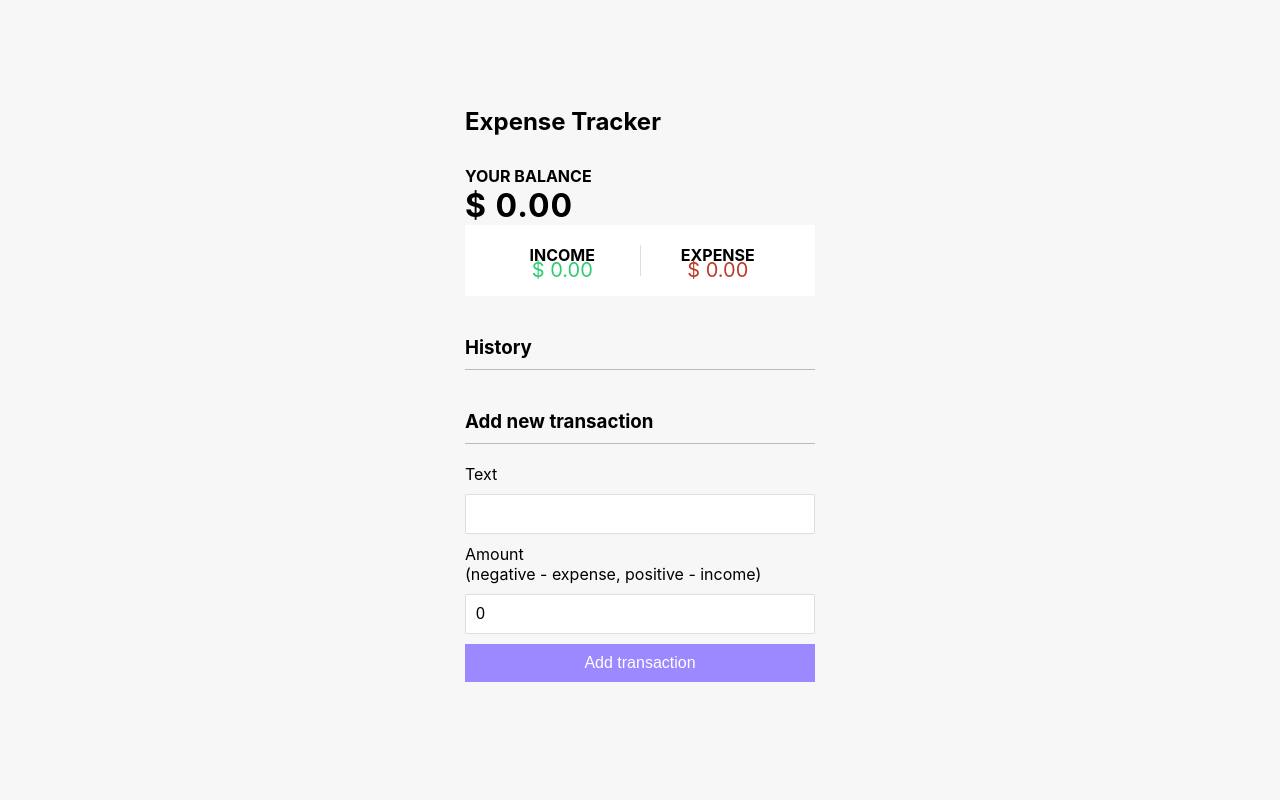
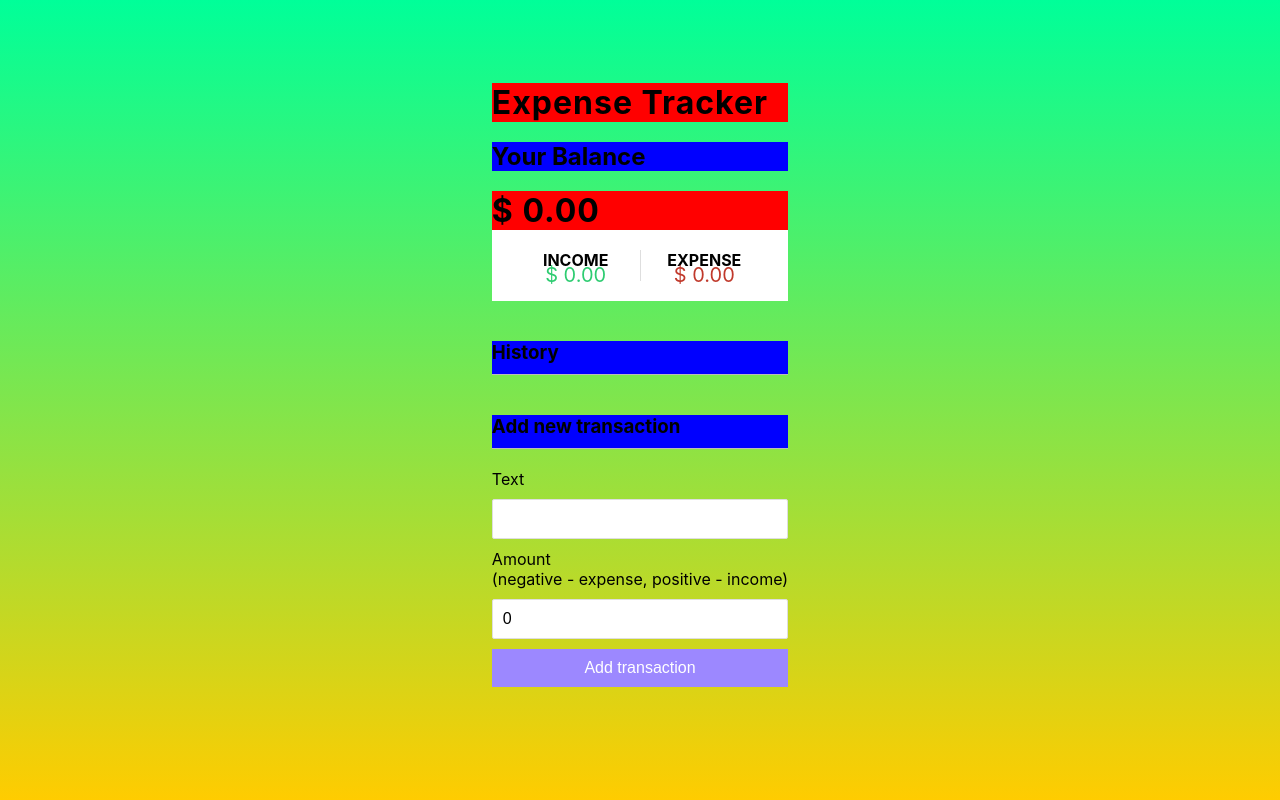
Before and after one commit to OmarMWarraich/Budget-Tracker, a React (Create React App) app: page / in a window 1280 px wide. Built offline with nearby package versions, Linux system fonts and the light colour scheme; a web font is replaced by a local one.

Commit message:
final commit

```diff
--- a/src/App.css
+++ b/src/App.css
@@ -9,7 +9,9 @@
 }
 
 body {
-    background-color: #f7f7f7;
+
+
+    background: linear-gradient(to bottom, #00ff99 0%, #ffcc00 100%);
     display: flex;
     flex-direction: column;
     align-items: center;
@@ -27,12 +29,18 @@ body {
 h1 {
     letter-spacing: 1px;
     margin: 0;
+    background-color:red;
 }
 
 h3 {
     border-bottom: 1px solid #bbb;
     padding-bottom: 10px;
     margin: 40px 0 10px;
+    background-color:blue;
+}
+
+h2 {
+    background-color: blue;
 }
 
 h4 {
--- a/src/App.js
+++ b/src/App.js
@@ -13,12 +13,12 @@ function App() {
   return (
     <GlobalProvider>
       <Header />
-      <div className="container">
+
         <Balance />
         <IncomeExpenses />
         <TransactionList />
         <AddTransaction />
-      </div>
+
     </GlobalProvider>
   );
 }
--- a/src/components/Balance.js
+++ b/src/components/Balance.js
@@ -1,5 +1,6 @@
 import React, { useContext } from 'react';
 import { GlobalContext } from '../context/GlobalState';
+
 
 //Money formatter function
 function moneyFormatter(num) {
@@ -26,7 +27,7 @@ export const Balance = () => {
 
     return (
         <>
-        <h4>Your Balance</h4>
+        <h2 >Your Balance</h2>
         <h1>{moneyFormatter(total)}</h1>
         </>
     )
--- a/src/components/Header.js
+++ b/src/components/Header.js
@@ -1,9 +1,10 @@
 import React from 'react';
+
 
 export const Header = () => {
     return (
-        <h2>
+        <h1 >
             Expense Tracker
-        </h2>
+        </h1>
     )
 }
```
Also changed, not shown: 1 other file (tests, documents, lock files or other folders).
